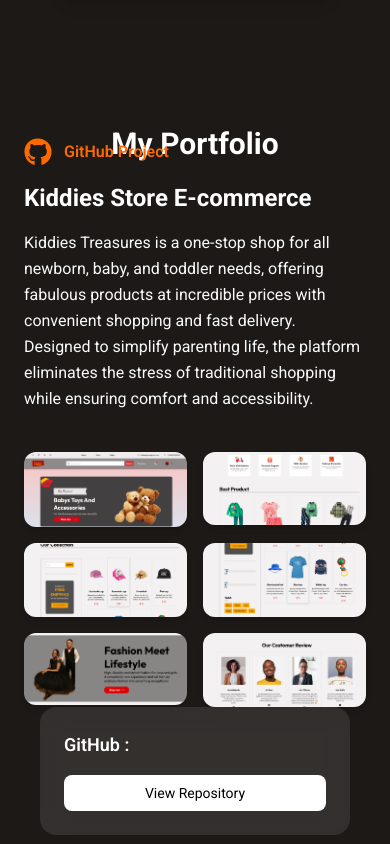
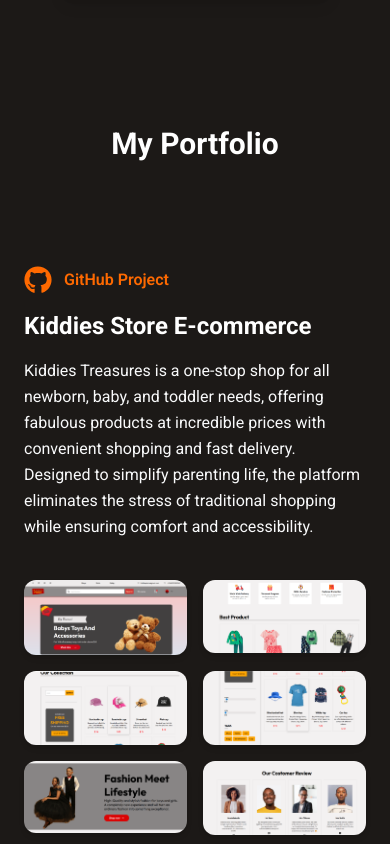
Before and after one commit to omolisa1245/portfolio, a React (Vite) app in the folder portfolio/: page / in a window 390 px wide. Shown: the part 3500-4344 px from the top of the page. Built offline with nearby package versions, Linux system fonts and the light colour scheme.

Commit message:
space change

```diff
--- a/portfolio/src/Component/Portfolio/Portfolio.jsx
+++ b/portfolio/src/Component/Portfolio/Portfolio.jsx
@@ -48,7 +48,7 @@ const PortfolioSection = ({ title, description, images }) => {
     <div className="flex flex-col lg:flex-row gap-10 items-center mb-20">
 
       {/* Left Content */}
-      <div className="flex-1 -mt-32 space-y-4">
+      <div className="flex-1 md:-mt-32 space-y-4">
         <div className="flex items-center gap-3 text-orange-500">
           <FaGithub size={28} />
           <span className="font-semibold">GitHub Project</span>
@@ -62,7 +62,7 @@ const PortfolioSection = ({ title, description, images }) => {
       </div>
 
       {/* Right Images */}
-      <div className="flex-1 grid grid-cols-2 sm:grid-cols-3 gap-4">
+      <div className="flex-1 mb-48 md:mb-0 grid grid-cols-2 sm:grid-cols-3 gap-4">
         {images.map((img, index) => (
           <img
             key={index}
@@ -90,7 +90,7 @@ const PortfolioSection = ({ title, description, images }) => {
           <img
             src={selectedImage}
             alt=""
-            className="max-w-[90%] z-999 max-h-[85%] rounded-lg shadow-lg"
+            className="max-w-[90%] mt-32 z-999 max-h-[85%] rounded-lg shadow-lg"
           />
         </div>
       )}
```
